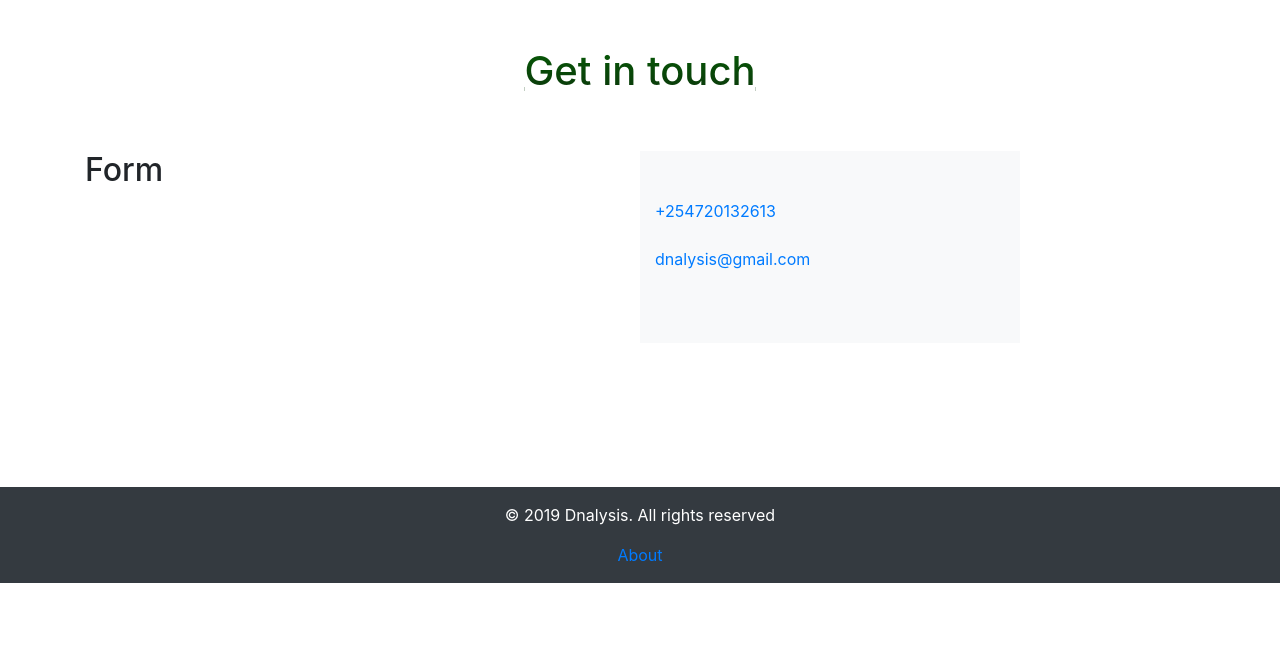
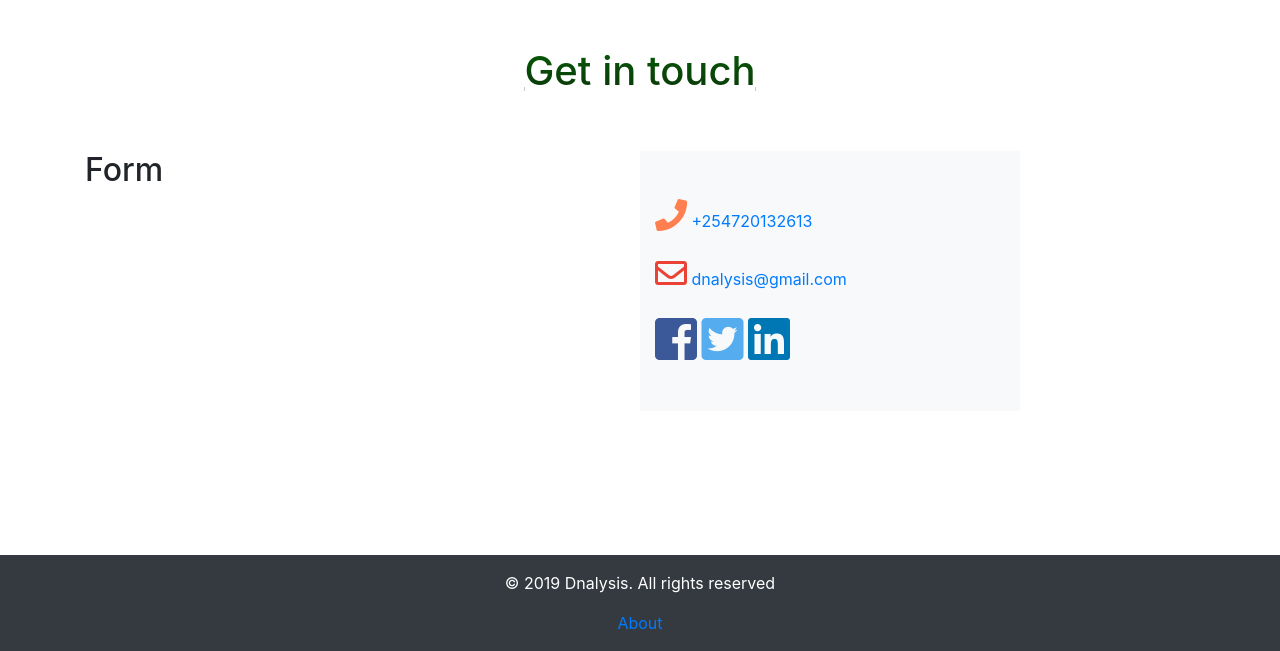
Before and after one commit to KevineMusoni/Predictive-Data-Analysis, a Django app: page /contacts/ in a window 1280 px wide. Shown: the part 321-972 px from the top of the page. Before the commit the page ends 904 px from the top, so only its background shows below. Run offline with Django 3.2, Linux system fonts and the light colour scheme; some libraries are stand-ins or nearby versions.

Commit message:
added link for favicons

```diff
--- a/dnalysis/templates/base.html
+++ b/dnalysis/templates/base.html
@@ -13,6 +13,7 @@
   {% endif %}
   {%block styles%}
     {%bootstrap_css%}
+    <link rel="stylesheet" href="https://use.fontawesome.com/releases/v5.7.0/css/all.css" integrity="sha384-lZN37f5QGtY3VHgisS14W3ExzMWZxybE1SJSEsQp9S+oqd12jhcu+A56Ebc1zFSJ" crossorigin="anonymous">
     <link rel="stylesheet" href="{% static 'css/style.css'%}">
   {%endblock%}
 </head>
```
